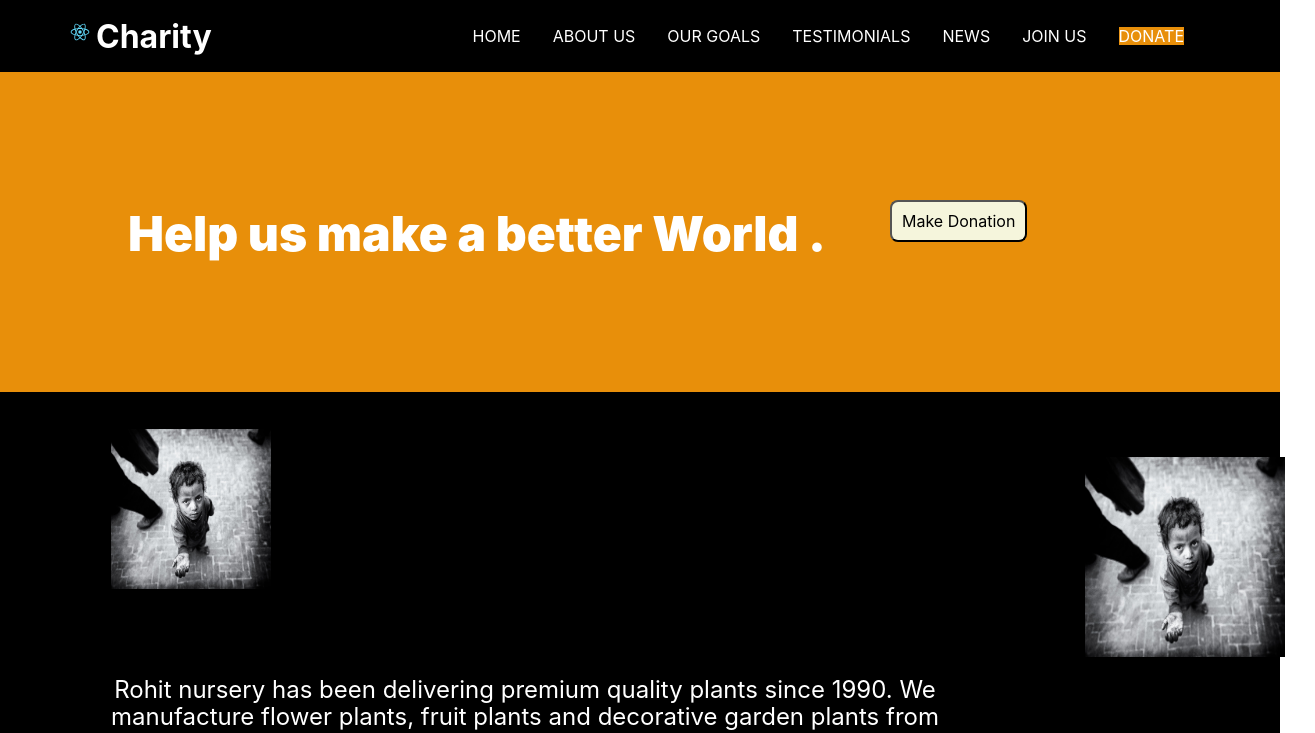
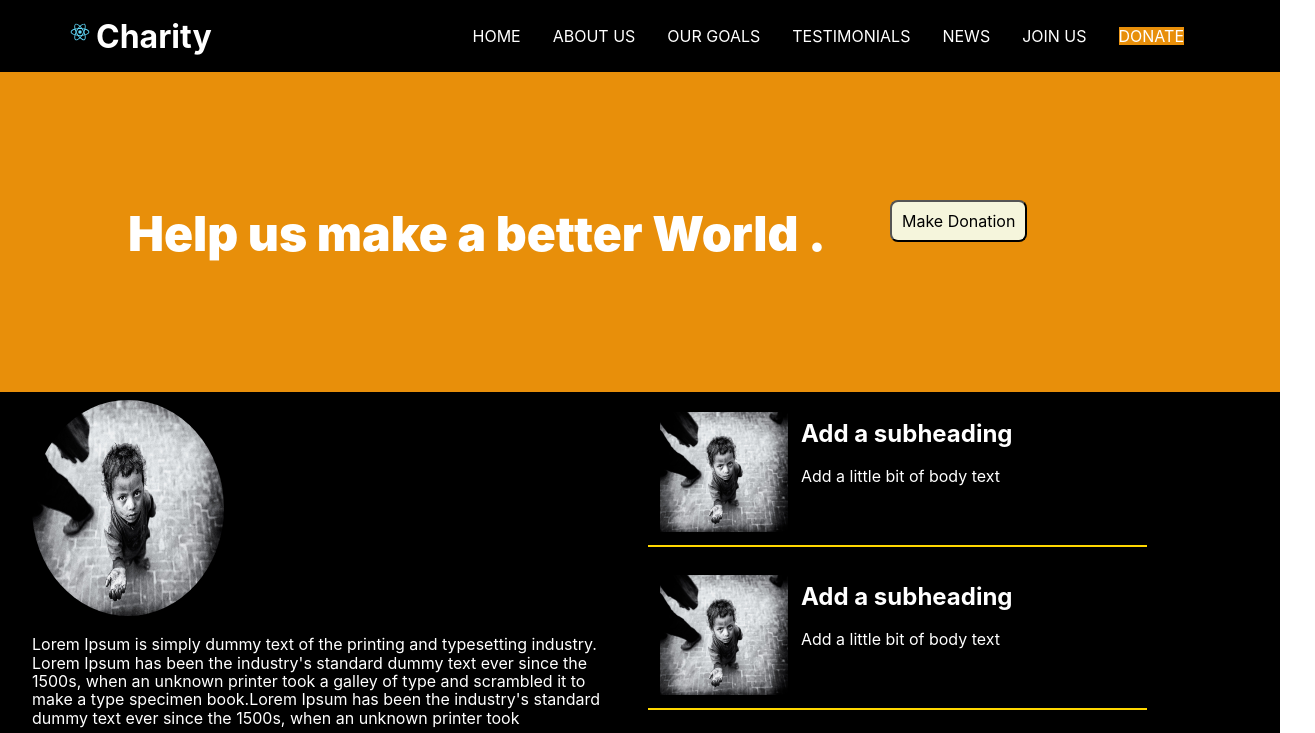
Before and after one commit to debugged-exe/ngowebsite, a React (Create React App) app: page /News in a window 1280 px wide. Shown: the top 733 px of the page, 1315 px wide, since content can reach past the window. Built offline with nearby package versions, Linux system fonts and the light colour scheme.

Commit message:
done footer

```diff
--- a/src/components/AboutUs/AboutUs.css
+++ b/src/components/AboutUs/AboutUs.css
@@ -2,35 +2,10 @@
     background-color: #d7f3c2;
 
 }
-
-.container{
+.container-div{
     display: grid;
-    height: auto;
-    grid-column-gap:10px;
-    grid-template-columns: 1fr 1fr;
-    background-color: lightgrey;
-    padding: 5px;
+    grid-template-columns:50% 50%;
+    overflow:hidden;
+    margin:3%;
+    padding:3%;
 }
-
-p{
-    font-size: 1.5rem;
-    text-align: left;
-    align-self: center;
-	flex-direction: column;
-	justify-content: center;
-	align-items: center;
-    vertical-align: middle;
-}
-
-.image{
-    padding-left: 10%;
-    padding-top: 10%;
-    padding-bottom: 10%;
-    height: 50%;
-}
-
-.item{
-
-    text-align: center;
-    font-size: 20px;
-}
--- a/src/components/AboutUs/AboutUs.js
+++ b/src/components/AboutUs/AboutUs.js
@@ -1,39 +1,19 @@
 import React from 'react'
 import './AboutUs.css'
-import RoseImg from './RoseImg.jpeg'
+import image1 from './img.png'
 
 function AboutUs(){
     return(
-            <div className="container">
-                <div className="item">
-                    <img src={RoseImg} alt="aboutimage" className="image"/>
-                </div>
-                <div className="item" style={{marginTop:'10%'}}>
-                    <h1><b>ABOUT US</b></h1>
-                    <p style={{position:'relative',paddingRight:'10%',paddingLeft:'10%',right:'-10px',left:'-10px',top:'-10px'}}>
-                        Rohit nursery has been delivering premium quality plants since 1990.
-                        We manufacture flower plants, fruit plants and decorative garden plants from better mother plants.
-                        We believe to provide you plants matching to your personal and climatic needs.
-                        Rohit nursery has been delivering premium quality plants since 1990.
-                        We manufacture flower plants, fruit plants and decorative garden plants from better mother plants.
-                        We believe to provide you plants matching to your personal and climatic needs.
-                        Rohit nursery has been delivering premium quality plants since 1990.
-                        We manufacture flower plants, fruit plants and decorative garden plants from better mother plants.
-                        We believe to provide you plants matching to your personal and climatic needs.
-                        Rohit nursery has been delivering premium quality plants since 1990.
-                        We manufacture flower plants, fruit plants and decorative garden plants from better mother plants.
-                        We believe to provide you plants matching to your personal and climatic needs.
-                        Rohit nursery has been delivering premium quality plants since 1990.
-                        We manufacture flower plants, fruit plants and decorative garden plants from better mother plants.
-                        We believe to provide you plants matching to your personal and climatic needs.
-                        Rohit nursery has been delivering premium quality plants since 1990.
-                        We manufacture flower plants, fruit plants and decorative garden plants from better mother plants.
-                        We believe to provide you plants matching to your personal and climatic needs.
-                    </p>
-                </div>
+          <div className="container-div">
+            <div>
+              <img src={image1} alt="image"/>
             </div>
-
-
+            <div style={{textAlign:"left"}}>
+               <p>Rohit rose nursery established in the year 1990 located on bhigwan- walchandnagar road in kalas,Tal-Indapur Dist-Pune(Maharashtra).3 km from Pune- Solapur highway. We produce and supply all types of flower plants,fruit plants, decorative plants and shade plants. We supply plants and also give you information on how to go about taking care and growing them.
+                We also specialise in the quality plant of rose, pomegranate,fig and grapes root variety.
+               </p>
+            </div>
+          </div>
     )
 }
 
--- a/src/components/HomeBackground/HomeBackground.css
+++ b/src/components/HomeBackground/HomeBackground.css
@@ -1,4 +1,6 @@
-
+.home-div{
+	overflow: hidden;
+}
 
 .quote
 {
@@ -11,14 +13,7 @@
 	width: 40%;
 }
 
-p{
-	position: relative;
-	top: 45%;
-	vertical-align: middle;
-	text-align: center;
-	max-width: fit-content;
-	left: 40%;
-}
+
 
 .link{
 display: flex;
@@ -36,7 +31,13 @@ font-size: 1.5rem;
 	display: 'flex';
 	 flex-direction: column;
 	 justify-content: center;
-	  align-items: center
+	  align-items: center;
+		position: relative;
+		top: 45%;
+		vertical-align: middle;
+		text-align: center;
+		max-width: fit-content;
+		left: 40%;
 }
 
 .sty:hover{
--- a/src/components/HomeBackground/HomeBackground.js
+++ b/src/components/HomeBackground/HomeBackground.js
@@ -10,6 +10,7 @@ class HomeBackground extends Component{
 
     render(){
         return(
+        <div className="home-div">
         <Carousel itemsToShow={1} style={{position:'relative',right:'-10px',left:'-10px',width:'110%'}} showArrows={false} enableAutoPlay={true} interval={3000}>
                  <div className='slide font-size ' style={{backgroundImage:'url('+poor1+')',backgroundSize:'cover'}}>
                   <p className="sty">THE WAR AGAINST <b>HUNGER</b><br/>IS THE WAR OF <b>LIBERATION</b></p>
@@ -39,7 +40,7 @@ class HomeBackground extends Component{
                   </div>
 
         </Carousel>
-
+       </div>
         )
     }
 }
--- a/src/components/News/news.css
+++ b/src/components/News/news.css
@@ -18,37 +18,37 @@
     margin-top: 10%;
     margin-left: 5%;
 }
-
 .page2{
-    background-color: black;
-    color: white;
-    height: 100vh;
-    display: grid;
-    grid-column-gap:10px;
-    grid-template-columns: auto auto;
-    padding: 5px;
+  display:grid;
+  grid-template-columns:50% 50%;
+  background-color: black;
+  color: white;
+}
+.right-container{
+  display: flex;
+  flex-direction: column;
+}
+.img-logo
+{
+  height:27vh;
+  width:15vw;
+  border-radius:50%;
+}
+.footer-subsection
+{
+  display: flex;
+  flex-wrap: wrap;
+}
+.img-logo1
+{
+  height:15vh;
+  width:10vw;
+  margin:2%;
 }
 
-p{
-    font-size: 1.5rem;
-    text-align: center;
-    align-self: center;
-	display: 'flex';
-	flex-direction: column;
-	justify-content: center;
-	align-items: center;
-    vertical-align: middle;
+@media screen and (max-width:768px) {
+  .page2{
+    display:grid;
+    grid-template-columns:100%;
+  }
 }
-
-.image{
-    align-items: center;
-    padding-top: 3%;
-    padding-bottom: 5%;
-    float: left;
-}
-
-.item{
-
-    text-align: center;
-    font-size: 20px;
-}
--- a/src/components/News/news.js
+++ b/src/components/News/news.js
@@ -4,34 +4,54 @@ import poor2 from './poor2.jpg'
 
 function news(){
     return(
-        <>
+        <div>
         <div className='page1'>
             <h1 style={{marginLeft:'10%',textAlign:'left',paddingTop:'8%',display:'inline-block',position:'relative'}}><b>Help us make a better World .</b></h1>
             <button className='new'>Make Donation</button>
         </div>
         <div className='page2'>
-            <div className="item">
-                <img src={poor2} alt="aboutimage" className="image" style={{height:'20vh',width:'20vh'}} />
-                <p style={{position:'relative',textAlign:'center',paddingTop:'25%', paddingRight:'10%',paddingLeft:'10%',right:'-10px',left:'-10px',top:'-10px'}}>
-                        Rohit nursery has been delivering premium quality plants since 1990.
-                        We manufacture flower plants, fruit plants and decorative garden plants from better mother plants.
-                        We believe to provide you plants matching to your personal and climatic needs.
-                        Rohit nursery has been delivering premium quality plants since 1990.
-                        We manufacture flower plants, fruit plants and decorative garden plants from better mother plants.
-                        We believe to provide you plants matching to your personal and climatic needs.
-                        Rohit nursery has been delivering premium quality plants since 1990.
-                        We manufacture flower plants, fruit plants and decorative garden plants from better mother plants.
-                        We believe to provide you plants matching to your personal and climatic needs.
-                </p>
-            </div>
-            <div className="item" style={{marginTop:'10%'}}>
-                <div>
-                  <img src={poor2} alt="aboutimage" style={{position:'relative',height:'200px',width:'200px',textAlign:'center',paddingTop:'25%', paddingRight:'10%',paddingLeft:'10%',right:'-10px',left:'-10px',top:'-10px'}} />
-                  </div>
-            </div>
-            <div style={{position:'relative',paddingBottom:'0',textAlign:'center', bottom:'0', left:'0',backgroundColor:'gray',height:'20px', right: '0'}}>developed by debugged.exe</div>
+           <div className="ph4 pv2">
+              <img className="img-logo" src={poor2}/>
+              <p>Lorem Ipsum is simply dummy text of
+                  the printing and typesetting industry.
+                  Lorem Ipsum has been the industry's
+                  standard dummy text ever since the
+                  1500s, when an unknown printer took
+                  a galley of type and scrambled it to
+                  make a type specimen book.Lorem Ipsum has
+                   been the industry's
+                  standard dummy text ever since the
+                  1500s, when an unknown printer took
+              </p>
+           </div>
+           <div className="right-container">
+             <div className="footer-subsection pa2">
+               <img src={poor2} className="img-logo1"/>
+               <div>
+                 <h2>Add a subheading</h2>
+                 <p>Add a little bit of body text</p>
+               </div>
+               <div className="bb bw1 yellow w-80"></div>
+             </div>
+             <div className="footer-subsection pa2">
+               <img src={poor2} className="img-logo1"/>
+               <div>
+                 <h2>Add a subheading</h2>
+                 <p>Add a little bit of body text</p>
+               </div>
+               <div className="bb bw1 yellow w-80"></div>
+             </div>
+             <div className="footer-subsection pa2">
+               <img src={poor2} className="img-logo1"/>
+               <div>
+                 <h2>Add a subheading</h2>
+                 <p>Add a little bit of body text</p>
+               </div>
+               <div className="bb bw1 yellow w-80"></div>
+             </div>
+           </div>
         </div>
-       </>
+       </div>
     )
 }
 
--- a/src/components/container/App.css
+++ b/src/components/container/App.css
@@ -1,3 +1,4 @@
 .App {
   text-align: center;
+  overflow: hidden;
 }
```
Also changed, not shown: src/components/AboutUs/RoseImg.jpeg (deleted), src/components/AboutUs/img.png (added).
